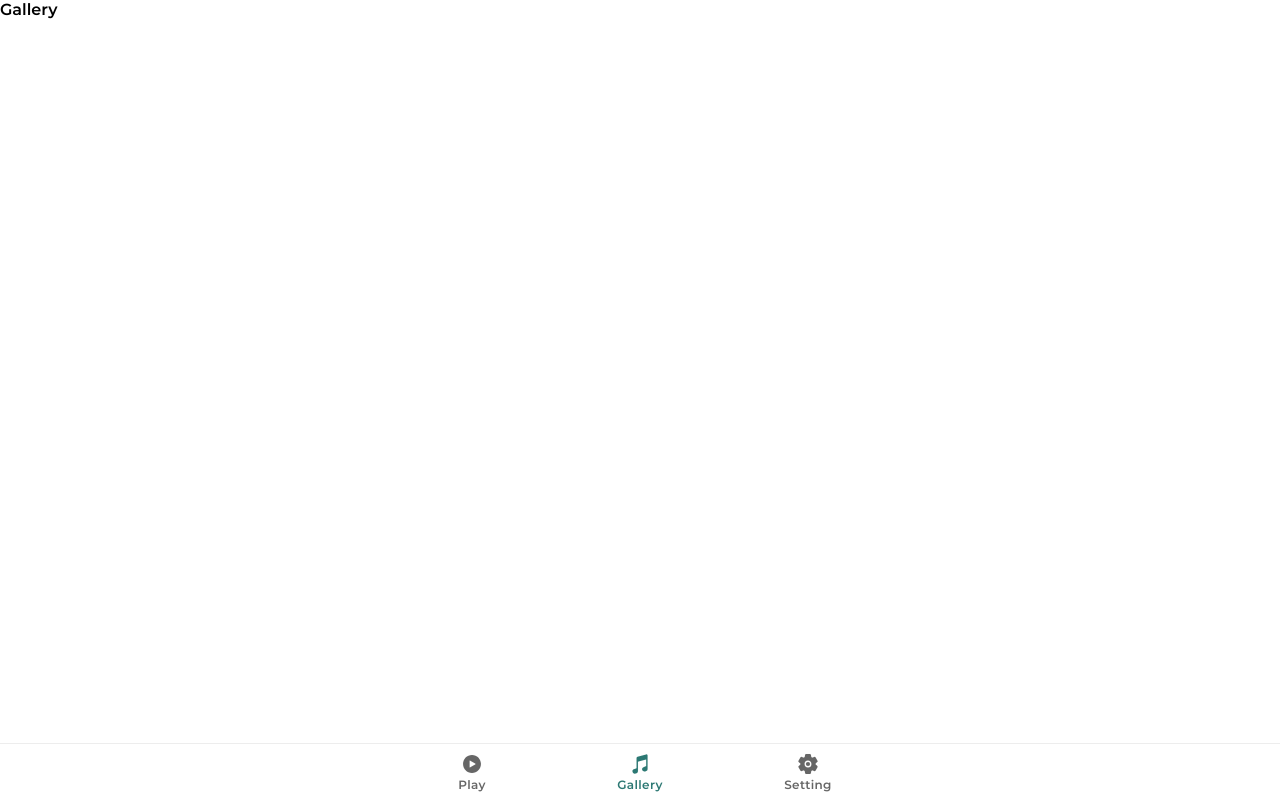
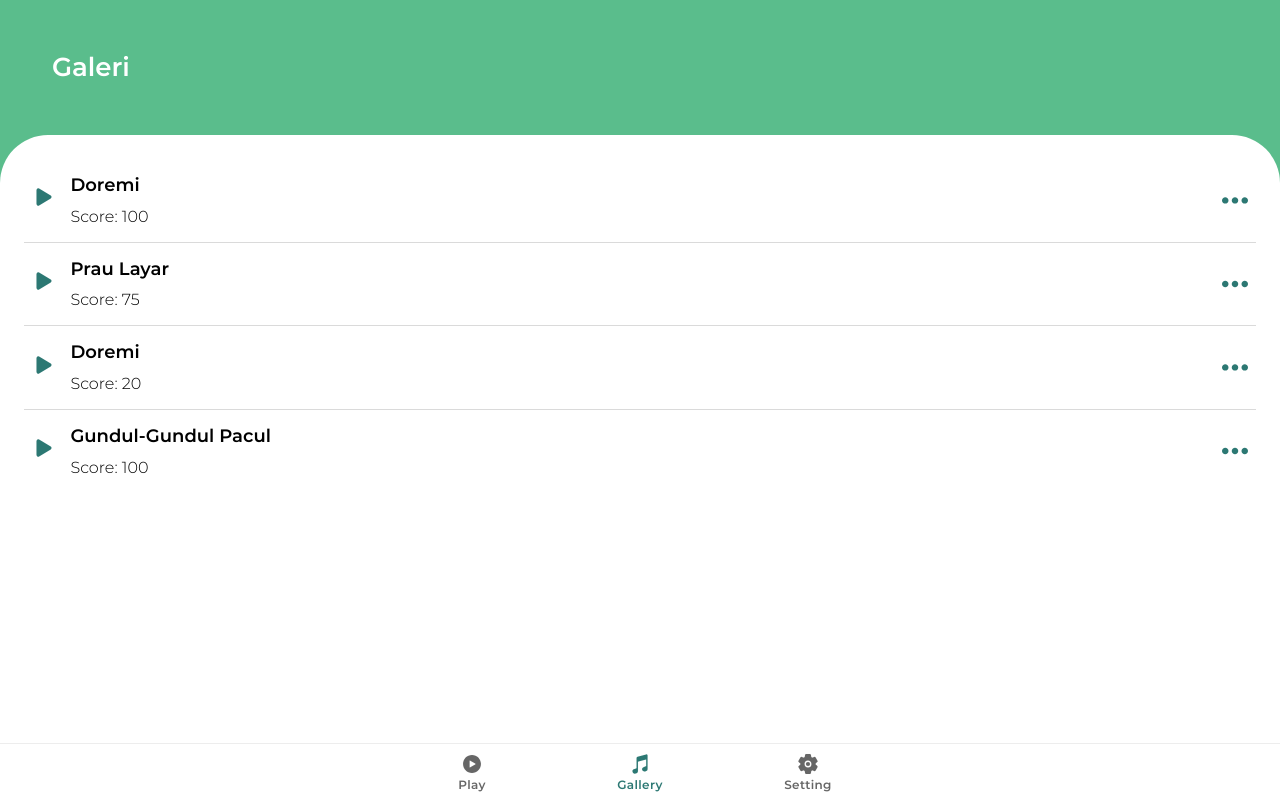
Before and after one commit to Rikadewi/gametrik, a React (Create React App) app: page /gallery in a window 1280 px wide. Built offline with nearby package versions, Linux system fonts and the light colour scheme.

Commit message:
Add galery page

```diff
--- a/src/pages/gallery/Gallery.css
+++ b/src/pages/gallery/Gallery.css
@@ -0,0 +1,48 @@
+#gallery {
+    min-height: 100%;
+    background-color: var(--ion-color-green);
+    display: flex;
+    flex-direction: column;
+}
+
+#gallery > h1 {
+    margin: 0;
+    padding: 2em;
+    color: white;
+}
+
+#gallery > div {
+    background-color: white;
+    flex: 1;
+    border-radius: 3em 3em 0em 0em;
+    padding: 1.5em 1.5em 0em 1.5em;
+}
+
+#gallery .gallery-card:not(:last-child) {
+    border-bottom: 1px solid #8080804a;
+}
+
+#gallery .gallery-card {
+    display: flex;
+    align-items: center;
+    padding: 0 0.5em;
+}
+
+#gallery .gallery-card-play {
+    font-size: 1.5em;
+    padding-right: 0.6em;
+    color: var(--ion-color-primary);
+}
+
+#gallery .gallery-card-text {
+    flex: 1;
+}
+
+#gallery .gallery-card-text > p {
+    margin-top: 0;
+    font-family: Montserrat-Light;
+}
+
+#gallery .gallery-card img {
+    width: 1.6em;
+}
--- a/src/pages/gallery/Gallery.tsx
+++ b/src/pages/gallery/Gallery.tsx
@@ -1,12 +1,50 @@
 import React from 'react';
-import { IonContent } from '@ionic/react';
+import { IonContent, IonIcon } from '@ionic/react';
+import { play } from 'ionicons/icons';
 import './Gallery.css';
+import ThreeDots from './more.svg';
 
 const Gallery = () => {
+    const galerries = [
+        {
+            name: 'Doremi',
+            score: 100,
+        },
+        {
+            name: 'Prau Layar',
+            score: 75,
+        },
+        {
+            name: 'Doremi',
+            score: 20,
+        },
+        {
+            name: 'Gundul-Gundul Pacul',
+            score: 100,
+        },
+    ];
     return (
         <>
             <IonContent>
-                <div id="">Gallery</div>
+                <div id="gallery">
+                    <h1>Galeri</h1>
+                    <div>
+                        {galerries.map((gallery) => {
+                            return (
+                                <div className="gallery-card">
+                                    <div className="gallery-card-play">
+                                        <IonIcon icon={play} />
+                                    </div>
+                                    <div className="gallery-card-text">
+                                        <h5>{gallery.name}</h5>
+                                        <p>Score: {gallery.score}</p>
+                                    </div>
+                                    <img src={ThreeDots} alt="three dots" />
+                                </div>
+                            );
+                        })}
+                    </div>
+                </div>
             </IonContent>
         </>
     );
```
Also changed, not shown: src/pages/gallery/more.svg (added).
